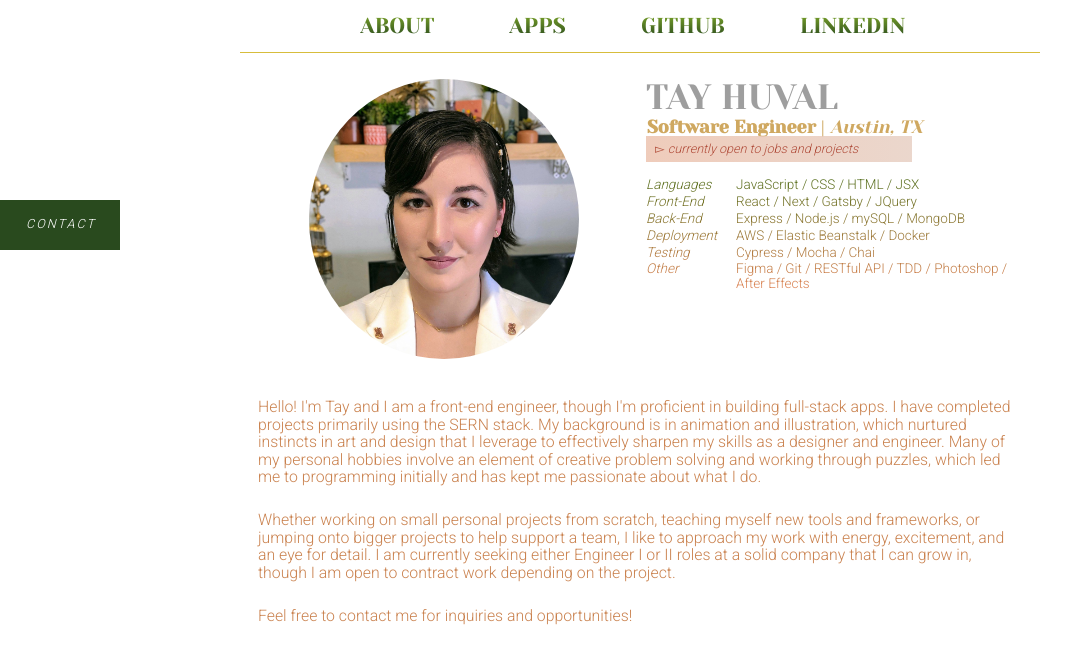
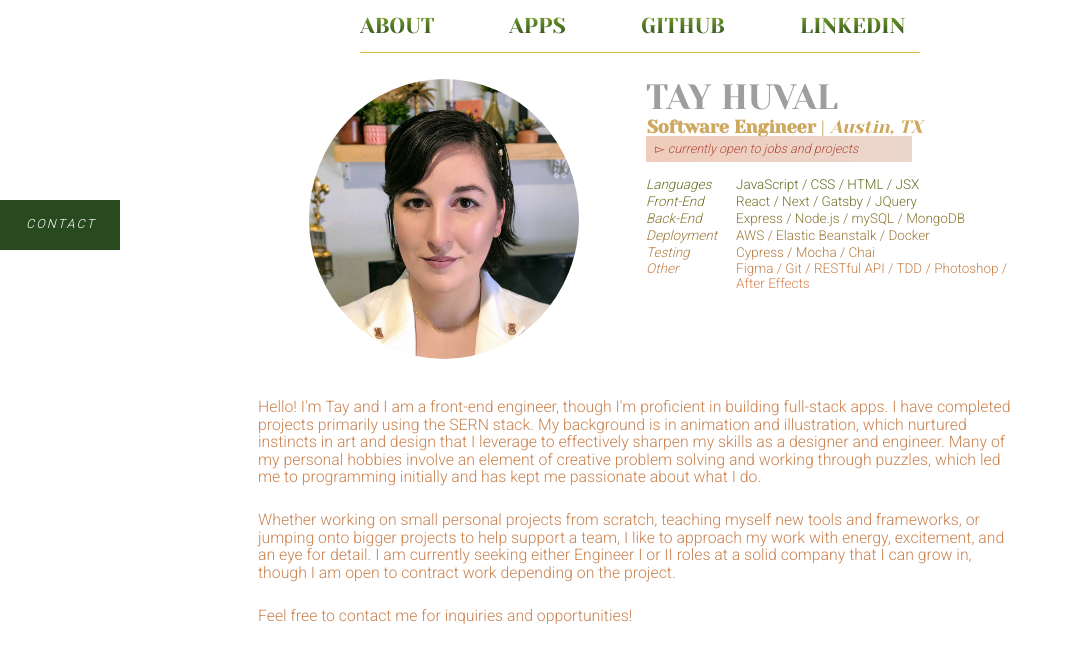
Before and after one commit to taylormleigh/tayMade, a Next.js app: page / in a window 1280 px wide. Shown: the top 662 px of the page, without its empty margins (0-1073 px from the left). Built offline with nearby package versions, Linux system fonts and the light colour scheme; grey boxes are pictures that could not be loaded.

Commit message:
import framer motion

```diff
--- a/components/about.js
+++ b/components/about.js
@@ -1,7 +1,11 @@
 import Layout from "../components/layout";
 import Skills from "../components/skillsTable";
+import { motion } from "framer-motion";
 
-
+const variants = {
+  hidden: { opacity: 0 },
+  visible: { opacity: 1 },
+}
 
 const About = () => {
   return (
--- a/components/header.js
+++ b/components/header.js
@@ -6,6 +6,12 @@ const flex = {
   flexDirection: `row`,
   justifyContent: `space-between`,
   width: `95vw`,
+  borderTop: `0px`,
+  borderBottom: `1px`,
+  borderLeft: `0px`,
+  borderRight: `0px`,
+  borderStyle: `solid`,
+  borderColor: `#d7bd3c`,
 }
 
 const buttons = {
--- a/components/layout.js
+++ b/components/layout.js
@@ -1,4 +1,5 @@
 import Header from "./header";
+import { motion } from "framer-motion";
 
 const bgStyle = {
   backgroundColor: `#ffffff`,
@@ -8,32 +9,44 @@ const bgStyle = {
   maxHeight: `90vh`,
   overflow: `auto`,
   padding: `10px`,
-  borderTop: `1px`,
-  borderBottom: `0px`,
-  borderLeft: `0px`,
-  borderRight: `0px`,
-  borderStyle: `solid`,
-  borderColor: `#d7bd3c`,
+  // borderTop: `1px`,
+  // borderBottom: `0px`,
+  // borderLeft: `0px`,
+  // borderRight: `0px`,
+  // borderStyle: `solid`,
+  // borderColor: `#d7bd3c`,
 };
 
 const divStyle = {
   padding: `8px`,
 }
 
+const variants = {
+  hidden: { opacity: 0 },
+  visible: { opacity: 1 },
+}
+
 
 const Layout = ({children}) => {
   return (
     <>
-      <Header />
+    <Header />
+
+    <motion.div
+    initial="hidden"
+    animate="visible"
+    variants={variants}>
       <div style={bgStyle}>
         <div style={divStyle}>
             <main>{children}</main>
         </div>
       </div>
-      <a href="mailto:me@taylor-made.com" className="contactButton">CONTACT</a>
-      <div>
+
+        <a href="mailto:me@taylor-made.com" className="contactButton">CONTACT</a>
+
         <a href="mailto:me@taylor-made.com" className="contactButtonMobile">contact</a>
-      </div>
+
+    </motion.div>
     </>
   )
 }
--- a/package.json
+++ b/package.json
@@ -11,6 +11,7 @@
     "axios": "^0.19.2",
     "body-parser": "^1.19.0",
     "cors": "^2.8.5",
+    "framer-motion": "^3.1.1",
     "mysql": "^2.18.1",
     "next": "9.3.5",
     "next-images": "^1.4.0",
--- a/pages/_app.js
+++ b/pages/_app.js
@@ -1,4 +1,5 @@
-import '../styles.css'
+import '../styles.css';
+import { motion } from "framer-motion";
 
 export default function MyApp({ Component, pageProps }) {
   return <Component {...pageProps} />
--- a/pages/apps.js
+++ b/pages/apps.js
@@ -1,6 +1,6 @@
 import Layout from "../components/layout"
 import AppEntry from "../components/appEntry";
-
+import { motion } from "framer-motion";
 
 
 const Projects = () => (
--- a/styles.css
+++ b/styles.css
@@ -1,6 +1,7 @@
 /* Roboto: body font */
 /* Yeseva One: h1 & h2 font */
 @import url('https://fonts.googleapis.com/css2?family=Roboto:wght@300&family=Yeseva+One&display=swap');
+
 
 /*  ROW SECTIONS  */
 .section {
```
Also changed, not shown: 1 other file (tests, documents, lock files or other folders).
